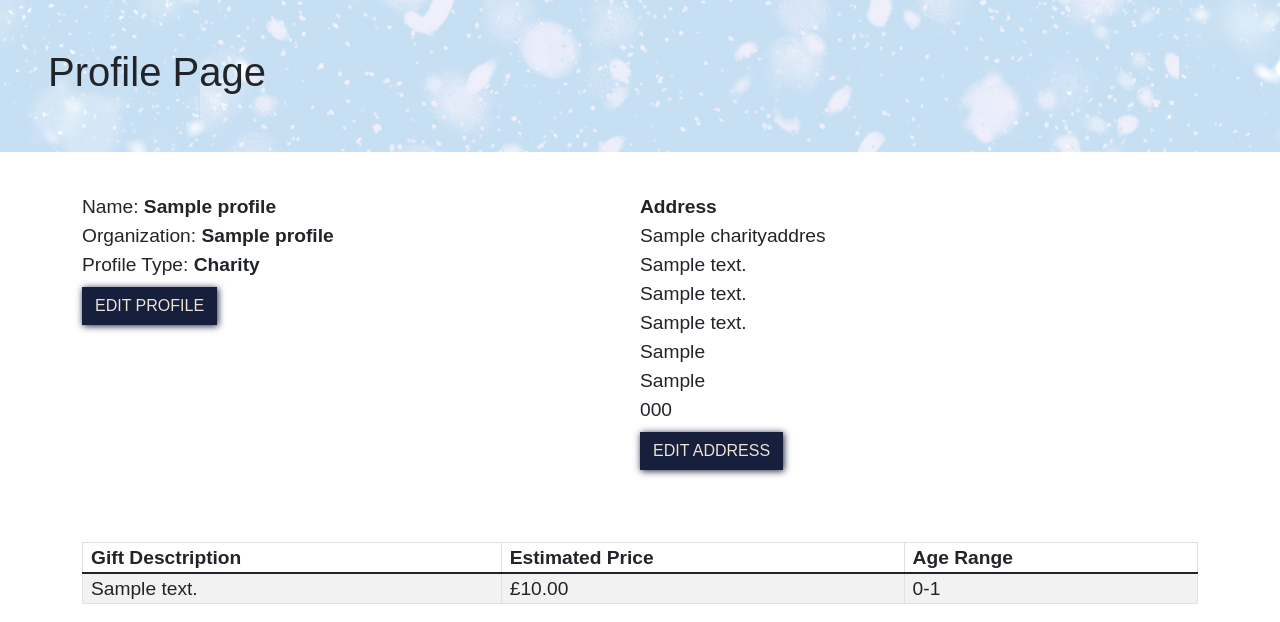
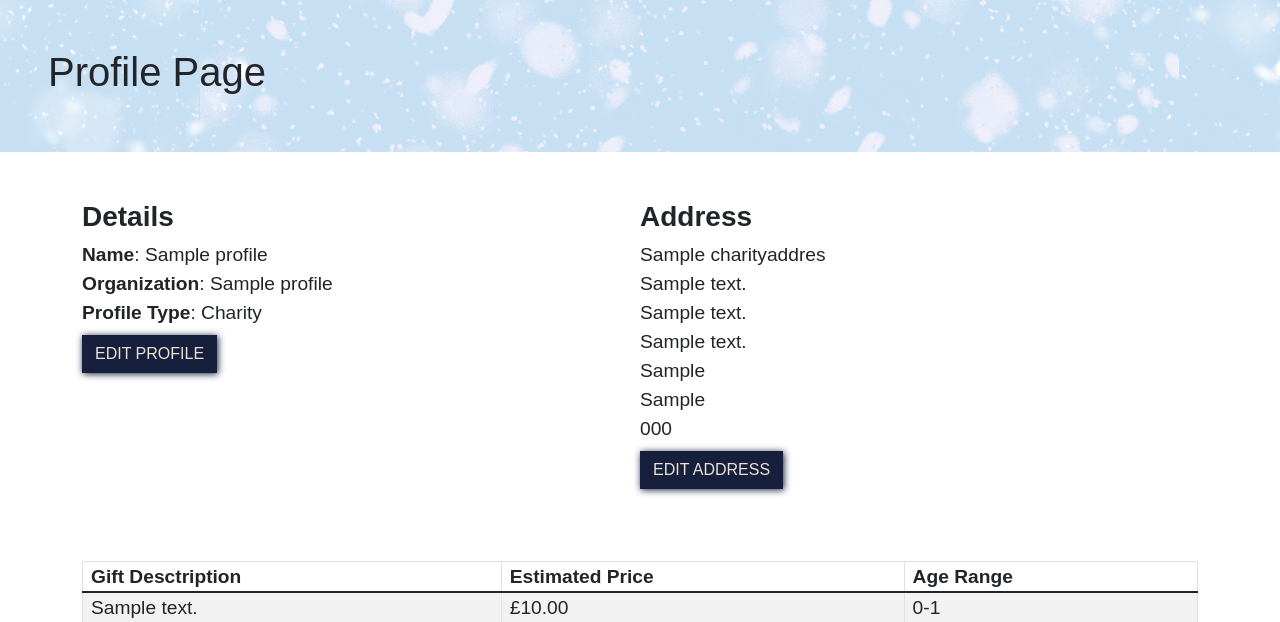
Before and after one commit to AmyOShea/GiftOfGiving, a Django app: a page that uses profiles/templates/profiles/profile.html in a window 1280 px wide. Shown: the part 61-683 px from the top of the page. Run offline with Django 3.2, Linux system fonts and the light colour scheme; a user stored in the database is signed in; tables that the repository leaves empty hold one stand-in row (values such as "Sample post"); some libraries are stand-ins or nearby versions; some web fonts are replaced.

Commit message:
touch up on profile page.

```diff
--- a/profiles/static/profiles/css/profiles.css
+++ b/profiles/static/profiles/css/profiles.css
@@ -1,6 +1,10 @@
 .profile-descrip {
     line-height: 13px;
     margin-top: 48px;
+}
+
+.profile-descrip h3 {
+    margin-bottom: 15px;
 }
 
 .table {
--- a/profiles/templates/profiles/profile.html
+++ b/profiles/templates/profiles/profile.html
@@ -16,14 +16,15 @@
     <div class="profile-descrip container">
         <div class="row">
         <div class="col-12 col-md-6" id="profile-address">
+            <h3><strong>Details</strong></h3>
         {% if profile %}
             {% if profile.name %}
-                <p>Name: <strong>{{profile.name}}</strong></p>
+                <p><strong>Name</strong>: {{profile.name}}</p>
             {% endif %}
             {% if profile.organisation_name %}
-                <p>Organization: <strong>{{profile.organisation_name}}</strong></p>
+                <p><strong>Organization</strong>: {{profile.organisation_name}}</p>
             {% endif %}
-            <p>Profile Type: <strong>{{profile.type|title}}</strong></p>
+            <p><strong>Profile Type</strong>: {{profile.type|title}}</p>
         {% else %}
             <p>You have not updated your profile information.</p>
             <p>Please enter your details below</p>
@@ -32,7 +33,7 @@
         </div>
         <div class="col-12 col-md-6" id="address-container">
         {% if profile.type == 'charity' %}
-            <p><strong>Address</strong></p>
+            <h3><strong>Address</strong></h3>
             {% if address %}
                 <p>{{address.organisation_name}}</p>
                 <p>{{address.address_line_one}}</p>
```
